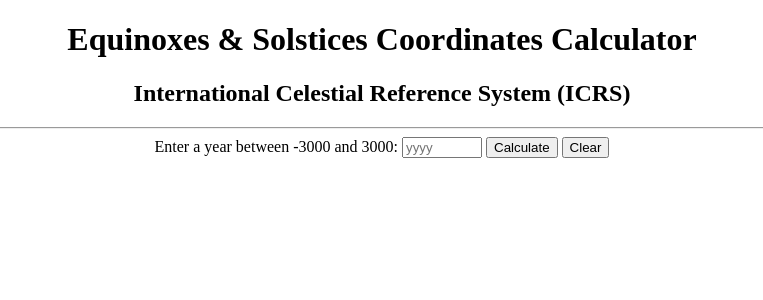
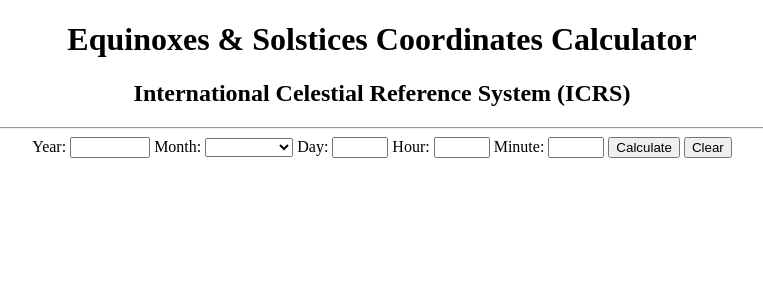
Before and after one commit to lydiazly/star-path-calculator-flask, a Flask app: page / in a window 1280 px wide. Shown: the top 300 px of the page, without its empty margins (258-1021 px from the left). Run offline with Flask 3, Linux system fonts and the light colour scheme.

Commit message:
Added month, day, hr, min, sec; optimized and formatted code; separated js; corrected date and time strings

```diff
--- /dev/null
+++ b/app/static/js/script.js
@@ -0,0 +1,251 @@
+// app/static/js/script.js
+"use strict";
+
+const EPH_DATE_MIN = [-3000, 1, 29];  // January 29, 3001 BCE
+const EPH_DATE_MAX = [3000, 5, 6];  // May 6, 3000 CE
+const DATE_IDS = ['year', 'month', 'day', 'hour', 'minute'];
+const MONTHS = [
+    { abbr: '', name: '' },
+    { abbr: 'Jan', name: 'January' },
+    { abbr: 'Feb', name: 'February' },
+    { abbr: 'Mar', name: 'March' },
+    { abbr: 'Apr', name: 'April' },
+    { abbr: 'May', name: 'May' },
+    { abbr: 'Jun', name: 'June' },
+    { abbr: 'Jul', name: 'July' },
+    { abbr: 'Aug', name: 'August' },
+    { abbr: 'Sep', name: 'September' },
+    { abbr: 'Oct', name: 'October' },
+    { abbr: 'Nov', name: 'November' },
+    { abbr: 'Dec', name: 'December' }
+];
+
+
+/**
+ * Formats the date and time into strings.
+ *
+ * @param {Number} year - 0 is 1 BCE
+ * @param {Number} month - starts from 1, default is 1
+ * @param {Number} day - default is 1
+ * @param {Number} hour - 24-hour format, default is 12
+ * @param {Number} minute - default is 0
+ * @param {Number} second - default is 0
+ * @returns {Array.<string>} An array containing two strings: the formatted date and the formatted time.
+ */
+function formatTime(year, month = 1, day = 1, hour = 12, minute = 0, second = 0) {
+    const pad = number => number.toString().padStart(2, '0');
+    const yearStr = year > 0 ? `${year} CE` : `${-year + 1} BCE`;
+    const monthStr = MONTHS[month].abbr;
+    const dateStr = `${day} ${monthStr} ${yearStr}`;
+    const timeStr = `${pad(hour)}:${pad(minute)}:${pad(second)}`;
+    return [dateStr, timeStr];
+}
+
+
+function clearForm() {
+    DATE_IDS.forEach(id => {
+        document.getElementById(id).value = '';
+    });
+    document.getElementById('results').innerHTML = '';
+    document.getElementById('error').innerHTML = '';
+    // disableNextInput('year', 1);
+}
+
+
+function populateMonthOptions() {
+    const monthSelect = document.getElementById('month');
+    MONTHS.slice(1).forEach((month, index) => {
+        const option = document.createElement('option');
+        option.value = index + 1;
+        option.textContent = month.name;
+        monthSelect.appendChild(option);
+    });
+}
+
+
+// function disableNextInput(thisId, nextIndex) {
+//     const thisValue = document.getElementById(thisId).value;
+//     console.log(`${thisId} is empty: ${!thisValue && parseInt(thisValue)}`)
+//     if (!thisValue && parseInt(thisValue) != 0) {
+//         DATE_IDS.slice(nextIndex).forEach(id => {
+//             document.getElementById(id).value = '';
+//             document.getElementById(id).disabled = true;
+//             console.log(`${id}.disabled = ${document.getElementById(id).disabled}`);
+//         });
+//     } else {
+//         document.getElementById(DATE_IDS[nextIndex]).disabled = false;
+//         console.log(`${DATE_IDS[nextIndex]}.disabled = ${document.getElementById(DATE_IDS[nextIndex]).disabled}`);
+//     }
+// }
+
+
+function adjustDate() {
+    const yearElement = document.getElementById('year');
+    const monthElement = document.getElementById('month');
+    const dayElement = document.getElementById('day');
+    const year = parseInt(yearElement.value) || new Date().getFullYear();
+    const month = parseInt(monthElement.value);
+
+    if (month === 2) {
+        dayElement.max = (year % 4 === 0 && (year % 100 !== 0 || year % 400 === 0)) ? 29 : 28;
+    } else if ([4, 6, 9, 11].includes(month)) {
+        dayElement.max = 30;
+    } else {
+        dayElement.max = 31;
+    }
+
+    Array.from(monthElement.options).forEach(option => {
+        option.disabled = false;
+    });
+
+    let dayMin = 1;
+    let dayMax = dayElement.max;
+    if (year === EPH_DATE_MIN[0]) {
+        /* Disable month options before EPH_DATE_MIN */
+        Array.from(monthElement.options).forEach(option => {
+            if (parseInt(option.value) < EPH_DATE_MIN[1]) {
+                option.disabled = true;
+            }
+        });
+        if (month < EPH_DATE_MIN[1]) {
+            monthElement.value = EPH_DATE_MIN[1];
+        } else if (month === EPH_DATE_MIN[1]) {
+            dayMin = EPH_DATE_MIN[2];
+        }
+    } else if (year === EPH_DATE_MAX[0]) {
+        /* Disable month options after EPH_DATE_MAX */
+        Array.from(monthElement.options).forEach(option => {
+            if (parseInt(option.value) > EPH_DATE_MAX[1]) {
+                option.disabled = true;
+            }
+        });
+        if (month > EPH_DATE_MAX[1]) {
+            monthElement.value = EPH_DATE_MAX[1];
+        } else if (month === EPH_DATE_MAX[1]) {
+            dayMax = EPH_DATE_MAX[2];
+        }
+    }
+
+    if (parseInt(dayElement.value) < dayMin) {
+        dayElement.value = dayMin;
+    }
+    if (parseInt(dayElement.value) > dayMax) {
+        dayElement.value = dayMax;
+    }
+}
+
+
+async function handleFormSubmit(event) {
+    event.preventDefault();
+    const now = new Date();
+    let   year   = parseInt(document.getElementById('year').value);
+    let   month  = parseInt(document.getElementById('month').value)  || 1;
+    let   day    = parseInt(document.getElementById('day').value)    || 1;
+    const hour   = parseInt(document.getElementById('hour').value)   || 12;
+    const minute = parseInt(document.getElementById('minute').value) || 0;
+    const second = 0;
+
+    if (!year && year !== 0) {
+        year = now.getFullYear();
+        month = now.getMonth() + 1;  // JavaScript months are 0-based
+        day = now.getDate();
+    }
+
+    /* Validation for date */
+    if ((year < EPH_DATE_MIN[0] ||
+        (year === EPH_DATE_MIN[0] &&
+            (month < EPH_DATE_MIN[1] ||
+                (month === EPH_DATE_MIN[1] && day < EPH_DATE_MIN[2]))))
+        ||
+        (year > EPH_DATE_MAX[0] ||
+        (year === EPH_DATE_MAX[0] &&
+            (month > EPH_DATE_MAX[1] ||
+                (month === EPH_DATE_MAX[1] && day > EPH_DATE_MAX[2]))))
+    ) {
+      document.getElementById("results").innerHTML = "";
+      document.getElementById("error").innerHTML = `<p>Out of the ephemeris date range: ${formatTime(...EPH_DATE_MIN)[0]}&nbsp;\u2013&nbsp;${formatTime(...EPH_DATE_MAX)[0]}</p>`;
+      return;
+    }
+
+    /* Display the current value */
+    document.getElementById('year').value   = `${year}`;
+    document.getElementById('month').value  = `${month}`;
+    document.getElementById('day').value    = `${day}`;
+    document.getElementById('hour').value   = `${hour}`;
+    document.getElementById('minute').value = `${minute}`;
+    // document.getElementById('second').value = `${second}`;
+
+    const apiUrl = `/coords?year=${year}&month=${month}&day=${day}&hour=${hour}&minute=${minute}&second=${second}`;
+
+    try {
+        const response = await fetch(apiUrl);
+        const data = await response.json();
+
+        if (data.error) {
+            document.getElementById('results').innerHTML = '';
+            document.getElementById('error').innerHTML = `<p>${data.error}</p>`;
+        } else {
+            const results = data.results;
+            const datetimeStr = formatTime(
+                ...[data.year, data.month, data.day, data.hour, data.minute, data.second]
+                .map(v => parseInt(v))
+            );
+            const resultsHtml = `
+                <h3>ICRS Coordinates (J2000) of Equinoxes and Solstices
+                    on <span style="color: blue;">${datetimeStr[0]}</span>,
+                    at <span style="color: blue;">${datetimeStr[1]}</span>
+                </h3>
+                <table border="1" style="margin-left: auto; margin-right: auto;">
+                    <tr>
+                        <th></th>
+                        <th>Right Ascension (RA)</th>
+                        <th>Declination (Dec)</th>
+                    </tr>
+                    <tr>
+                        <td>Vernal Equinox</td>
+                        <td>${results.vernal_ra}</td>
+                        <td>${results.vernal_dec}</td>
+                    </tr>
+                    <tr>
+                        <td>Autumnal Equinox</td>
+                        <td>${results.autumnal_ra}</td>
+                        <td>${results.autumnal_dec}</td>
+                    </tr>
+                    <tr>
+                        <td>Summer Solstice</td>
+                        <td>${results.summer_ra}</td>
+                        <td>${results.summer_dec}</td>
+                    </tr>
+                    <tr>
+                        <td>Winter Solstice</td>
+                        <td>${results.winter_ra}</td>
+                        <td>${results.winter_dec}</td>
+                    </tr>
+                </table>
+            `;
+            document.getElementById('results').innerHTML = resultsHtml;
+            document.getElementById('error').innerHTML = '';
+        }
+    } catch (error) {
+        document.getElementById('error').innerHTML = `<p>There was an error processing your request.</p>`;
+        document.getElementById('results').innerHTML = '';
+    }
+}
+
+
+document.addEventListener('DOMContentLoaded', () => {
+    populateMonthOptions();
+    clearForm();
+
+    /* Adjust the date */
+    DATE_IDS.slice(0, 2).forEach(id => {
+        document.getElementById(id).addEventListener('change', adjustDate);
+    });
+
+    // DATE_IDS.slice(0, 5).forEach((id, index) => {
+    //     document.getElementById(id).addEventListener('change', function() {
+    //         disableNextInput(id, index + 1);
+    //         if (['year', 'month'].includes(id)) {adjustDate();}
+    //     });
+    // });
+});
--- a/app/templates/index.html
+++ b/app/templates/index.html
@@ -3,67 +3,8 @@
 <head>
     <meta charset="UTF-8">
     <title>Equinox and Solstice ICRS Coordinates Calculator</title>
-
-    <script>
-        function clearForm() {
-            document.getElementById('year').value = '';
-            document.getElementById('results').innerHTML = '';
-            document.getElementById('error').innerHTML = '';
-        }
-
-        async function handleFormSubmit(event) {
-            event.preventDefault(); // Prevent the form from submitting the traditional way
-            const year = parseInt(document.getElementById('year').value || new Date().getFullYear());
-            const apiUrl = `/coords?year=${year}`;
-
-            try {
-                const response = await fetch(apiUrl);
-                const data = await response.json();
-
-                if (data.error) {
-                    document.getElementById('error').innerHTML = `<p>${data.error}</p>`;
-                    document.getElementById('results').innerHTML = '';
-                } else {
-                    const results = data.results;
-                    const resultsHtml = `
-                        <h2>ICRS Coordinates (J2000) of Equinoxes and Solstices in the Year ${year}</h2>
-                        <table border="1" style="margin-left: auto; margin-right: auto;">
-                            <tr>
-                                <th></th>
-                                <th>Right Ascension (RA)</th>
-                                <th>Declination (Dec)</th>
-                            </tr>
-                            <tr>
-                                <td>Vernal Equinox</td>
-                                <td>${results.vernal_ra}</td>
-                                <td>${results.vernal_dec}</td>
-                            </tr>
-                            <tr>
-                                <td>Autumnal Equinox</td>
-                                <td>${results.autumnal_ra}</td>
-                                <td>${results.autumnal_dec}</td>
-                            </tr>
-                            <tr>
-                                <td>Summer Solstice</td>
-                                <td>${results.summer_ra}</td>
-                                <td>${results.summer_dec}</td>
-                            </tr>
-                            <tr>
-                                <td>Winter Solstice</td>
-                                <td>${results.winter_ra}</td>
-                                <td>${results.winter_dec}</td>
-                            </tr>
-                        </table>
-                    `;
-                    document.getElementById('results').innerHTML = resultsHtml;
-                    document.getElementById('error').innerHTML = '';
-                }
-            } catch (error) {
-                document.getElementById('error').innerHTML = `<p>There was an error processing your request.</p>`;
-                document.getElementById('results').innerHTML = '';
-            }
-        }
-    </script>
+    <!-- Use url_for to generate the correct URL for the static JavaScript file -->
+    <script src="{{ url_for('static', filename='js/script.js') }}"></script>
 </head>
 <body>
     <main style="text-align: center">
@@ -71,8 +12,26 @@
         <h2>International Celestial Reference System (ICRS)</h2>
         <hr>
         <form id="queryForm" onsubmit="handleFormSubmit(event)">
-            <label for="year">Enter a year between -3000 and 3000:</label>
-            <input type="number" id="year" name="year" min="-3000" max="3000" placeholder="yyyy">
+            <label for="year">Year:</label>
+            <input type="number" id="year" name="year" min="-5000" max="5000">
+
+            <label for="month">Month:</label>
+            <select id="month" name="month">
+                <option value="" hidden disabled selected></option>
+            </select>
+
+            <label for="day">Day:</label>
+            <input type="number" id="day" name="day" min="1" max="31">
+
+            <label for="hour">Hour:</label>
+            <input type="number" id="hour" name="hour" min="0" max="23">
+
+            <label for="minute">Minute:</label>
+            <input type="number" id="minute" name="minute" min="0" max="59">
+
+            <!-- <label for="second">Second:</label>
+            <input type="number" id="second" name="second" min="0" max="59"> -->
+
             <button type="submit">Calculate</button>
             <button type="button" onclick="clearForm()">Clear</button>
         </form>
--- a/app/views.py
+++ b/app/views.py
@@ -1,44 +1,67 @@
 # app/views.py
-from flask import request, jsonify, render_template
+from flask import request, jsonify, render_template, current_app as app
 from flask_limiter import Limiter
 from flask_limiter.util import get_remote_address
-from app import app
 from core import get_coords
 
 # Initialize the limiter
 limiter = Limiter(
     get_remote_address,
-    app=app,
     default_limits=["720 per hour", "60 per minute"],
-    storage_uri='memory://',
-    strategy='fixed-window'
+    storage_uri="memory://",
+    strategy="fixed-window"
 )
+
+
+def init_limiter(app):
+    limiter.init_app(app)
+
 
 @app.errorhandler(429)
 def ratelimit_error(e):
-    print(str(e))
-    return jsonify({'error': f"Too Many Requests: {str(e.description)}. Please try again later."}), 429
+    return jsonify({"error": f"For security, we rate-limit requests as: {str(e.description)}. Please try again later."}), 429
 
-@app.route('/coords', methods=['GET'])
-@limiter.limit("5/second", override_defaults=False)
+
+@app.route("/coords", methods=["GET"])
+@limiter.limit("4/second", override_defaults=False)
 def coords():
-    year = request.args.get('year')
+    year   = request.args.get("year")
+    month  = request.args.get("month")
+    day    = request.args.get("day")
+    hour   = request.args.get("hour")
+    minute = request.args.get("minute")
+    second = request.args.get("second")
 
-    if year is None:
-        return jsonify({'error': 'Year is required.'}), 400
+    if not year and year != 0:
+        return jsonify({"error": "Year is required."}), 400
 
     try:
-        year = int(year)
+        year   = int(year)
+        month  = int(month)
+        day    = int(day)
+        hour   = int(hour)
+        minute = int(minute)
+        second = int(second)
     except ValueError:
-        return jsonify({'error': 'Year must be an integer.'}), 400
+        return jsonify({"error": "Date and time must be integers."}), 400
 
     try:
-        results = get_coords(year)
+        results = get_coords(year, month, day, hour, minute, second)
     except Exception as e:
-        return jsonify({'error': str(e)}), 500
+        return jsonify({"error": str(e)}), 500
 
-    return jsonify({'year': year, 'results': results}), 200
+    return jsonify({
+        "year":    str(year),
+        "month":   str(month),
+        "day":     str(day),
+        "hour":    str(hour),
+        "minute":  str(minute),
+        "second":  str(second),
+        "results": results,
+    }), 200
 
-@app.route('/')
+
+@app.route("/")
+@limiter.limit("5/second", override_defaults=False)
 def home():
-    return render_template('index.html')
+    return render_template("index.html")
--- a/run.py
+++ b/run.py
@@ -1,5 +1,7 @@
 # run.py
-from app import app
+from app import create_app
+
+app = create_app()
 
 if __name__ == "__main__":
     app.run(debug=True)
```
Also changed, not shown: app/__init__.py (+7 -2 lines), core/coordinates.py (+5 -2 lines), get_equinoxes_solstices.py (+122 -17 lines).
